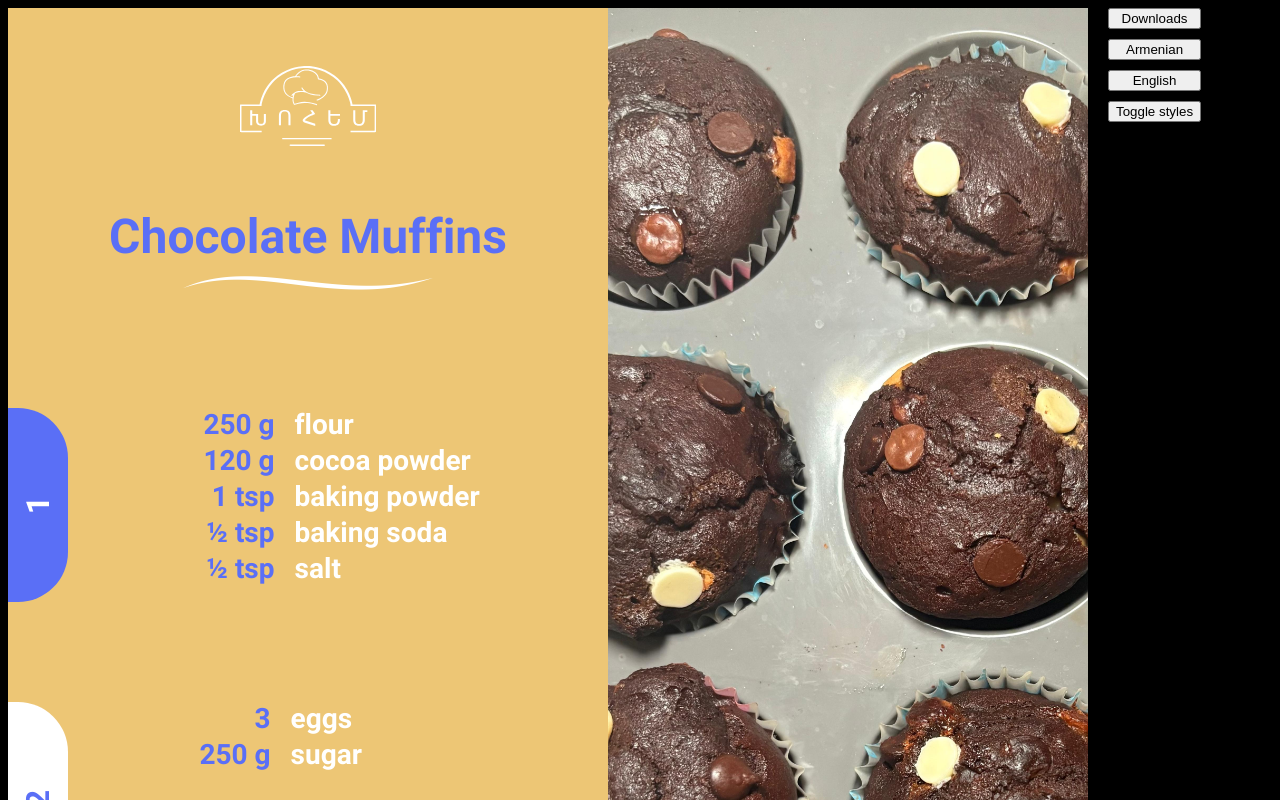
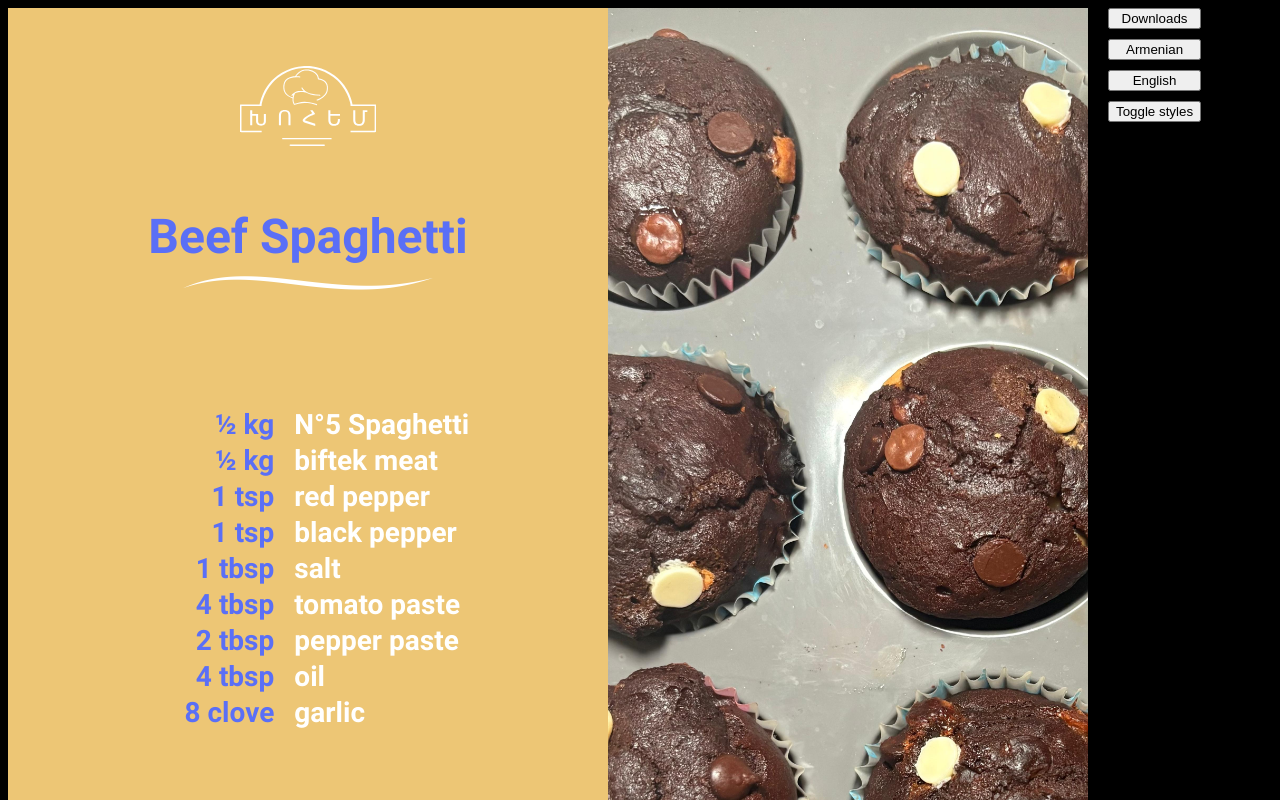
Before and after one commit to shantd9/khohem, an Angular app in the folder khohem-tools/: page / in a window 1280 px wide. Shown: the top 800 px of the page. Built offline with nearby package versions, Linux system fonts and the light colour scheme.

Commit message:
Added beef spaghetti

```diff
--- a/khohem-tools/src/app/app.ts
+++ b/khohem-tools/src/app/app.ts
@@ -7,7 +7,7 @@ import {LanguageService} from './shared/data-access/language.service';
 import {RecipeSectionsDisplayer} from './ui/recipe-sections-displayer/recipe-sections-displayer';
 import {NgStyle} from '@angular/common';
 import {ColorTemplateService} from './shared/data-access/color-template.service';
-import {chocolateMuffins,} from './shared/database';
+import {beefSpaghetti} from './shared/database/beefSpaghetti';
 
 @Component({
   selector: 'app-root',
@@ -27,6 +27,6 @@ export class App implements OnInit {
   colorTemplateService = inject(ColorTemplateService)
 
   ngOnInit() {
-    this.recipe.update(() => chocolateMuffins);
+    this.recipe.update(() => beefSpaghetti);
   }
 }
--- a/khohem-tools/src/app/shared/data-access/color-template.service.ts
+++ b/khohem-tools/src/app/shared/data-access/color-template.service.ts
@@ -37,6 +37,17 @@ export class ColorTemplateService {
       unitColor: "#FDF4C4",
       ingredientColor: "#ffffff",
       backgroundColor: "#201F1F"
+    },
+    {
+      id: 4,
+      titleColor: "#FADF70",
+      sectionsColorEven: "#FDF4C4",
+      sectionsColorOdd: "#FFFFFF",
+      sectionsTitleEven: "#000000",
+      sectionsTitleOdd: "#000000",
+      unitColor: "#FADF70",
+      ingredientColor: "#FFFFFF",
+      backgroundColor: "#bf7647"
     }
   ])
 
--- /dev/null
+++ b/khohem-tools/src/app/shared/database/beefSpaghetti.ts
@@ -0,0 +1,26 @@
+import {Recipe} from '../interfaces/recipe';
+import {UnitKey} from '../interfaces/unit';
+import {IngredientKey} from '../interfaces/ingredient';
+
+export const beefSpaghetti: Recipe = {
+  title: "Beef Spaghetti",
+  titleHy: "Մսով Սպագետի",
+  recipeImageUrl: "chocolateMuffin.jpeg",
+  sections: [
+    {
+      // sectionTitle: '',
+      // sectionTitleHy: '',
+      ingredients: [
+        {quantity: "½", unit: UnitKey.Kilogram, ingredient: IngredientKey.N5Spaghetti},
+        {quantity: "½", unit: UnitKey.Kilogram, ingredient: IngredientKey.BiftekMeat},
+        {quantity: "1", unit: UnitKey.Teaspoon, ingredient: IngredientKey.RedPepper},
+        {quantity: "1", unit: UnitKey.Teaspoon, ingredient: IngredientKey.BlackPepper},
+        {quantity: "1", unit: UnitKey.Tablespoon, ingredient: IngredientKey.Salt},
+        {quantity: "4", unit: UnitKey.Tablespoon, ingredient: IngredientKey.TomatoPaste},
+        {quantity: "2", unit: UnitKey.Tablespoon, ingredient: IngredientKey.PepperPaste},
+        {quantity: "4", unit: UnitKey.Tablespoon, ingredient: IngredientKey.Oil},
+        {quantity: "8", unit: UnitKey.Clove, ingredient: IngredientKey.Garlic},
+      ]
+    },
+  ]
+};
--- a/khohem-tools/src/app/shared/interfaces/ingredient.ts
+++ b/khohem-tools/src/app/shared/interfaces/ingredient.ts
@@ -41,6 +41,8 @@ export enum IngredientKey {
   BakingSoda = 'baking_soda',
   Yogurt = 'yogurt',
   Vanilla = 'vanilla',
+  N5Spaghetti = 'n5spaghetti',
+  BiftekMeat = 'biftek_meat',
 }
 
 export const IngredientNames: Record<IngredientKey, { en: string; hy: string }> = {
@@ -84,4 +86,6 @@ export const IngredientNames: Record<IngredientKey, { en: string; hy: string }>
   [IngredientKey.BakingSoda]: {en: 'baking soda', hy: 'պէյքինկ սոտա'},
   [IngredientKey.Yogurt]: {en: 'yogurt', hy: 'մածուն'},
   [IngredientKey.Vanilla]: {en: 'vanilla', hy: 'վանիլ'},
+  [IngredientKey.N5Spaghetti]: {en: 'N°5 Spaghetti', hy: 'n5 սպագետի'},
+  [IngredientKey.BiftekMeat]: {en: 'biftek meat', hy: 'բիֆթեքի միս'},
 };
--- a/khohem-tools/src/app/shared/interfaces/recipe.ts
+++ b/khohem-tools/src/app/shared/interfaces/recipe.ts
@@ -9,8 +9,8 @@ export interface Recipe {
 }
 
 export interface RecipeSection {
-  sectionTitle: string;
-  sectionTitleHy: string
+  sectionTitle?: string;
+  sectionTitleHy?: string
   ingredients: Ingredient[]
 }
 
--- a/khohem-tools/src/app/ui/recipe-sections-displayer/recipe-sections-displayer.html
+++ b/khohem-tools/src/app/ui/recipe-sections-displayer/recipe-sections-displayer.html
@@ -1,6 +1,11 @@
 <div class="recipe-sections-wrapper">
   @for (item of recipeSections(); track item; let i = $index) {
     <div class="section">
+      @if (!item.sectionTitle && !item.sectionTitleHy) {
+        <div class="section-title-wrapper-empty">
+
+        </div>
+      } @else {
         @if (i % 2 === 0) {
           <div class="section-title-wrapper" [ngStyle]="{'background-color': colorTemplateService.getSectionColorEven()}">
             <span class="section-title" [ngStyle]="{'color': colorTemplateService.getSectionTitleColorEven()}">{{ languageService.getCurrentLanguage() === 'hy' ? item.sectionTitleHy : item.sectionTitle }}</span>
@@ -11,6 +16,7 @@
             <span class="section-title" [ngStyle]="{'color': colorTemplateService.getSectionTitleColorOdd()}">{{ languageService.getCurrentLanguage() === 'hy' ? item.sectionTitleHy : item.sectionTitle }}</span>
           </div>
         }
+      }
 
       <app-ingredients-list [language]="languageService.getCurrentLanguage()" [ingredients]="item.ingredients"></app-ingredients-list>
     </div>
--- a/khohem-tools/src/app/ui/recipe-sections-displayer/recipe-sections-displayer.scss
+++ b/khohem-tools/src/app/ui/recipe-sections-displayer/recipe-sections-displayer.scss
@@ -5,6 +5,11 @@
   .section {
     display: flex;
     gap: 65px;
+
+    .section-title-wrapper-empty {
+      height: 194px;
+      width: 60px;
+    }
     .section-title-wrapper {
       border-top-right-radius: 50px;
       border-bottom-right-radius: 50px;
@@ -22,5 +27,6 @@
         white-space: nowrap; /* prevents wrapping */
       }
     }
+
   }
 }
```
Lines whose indentation alone changed are shown as unchanged.
